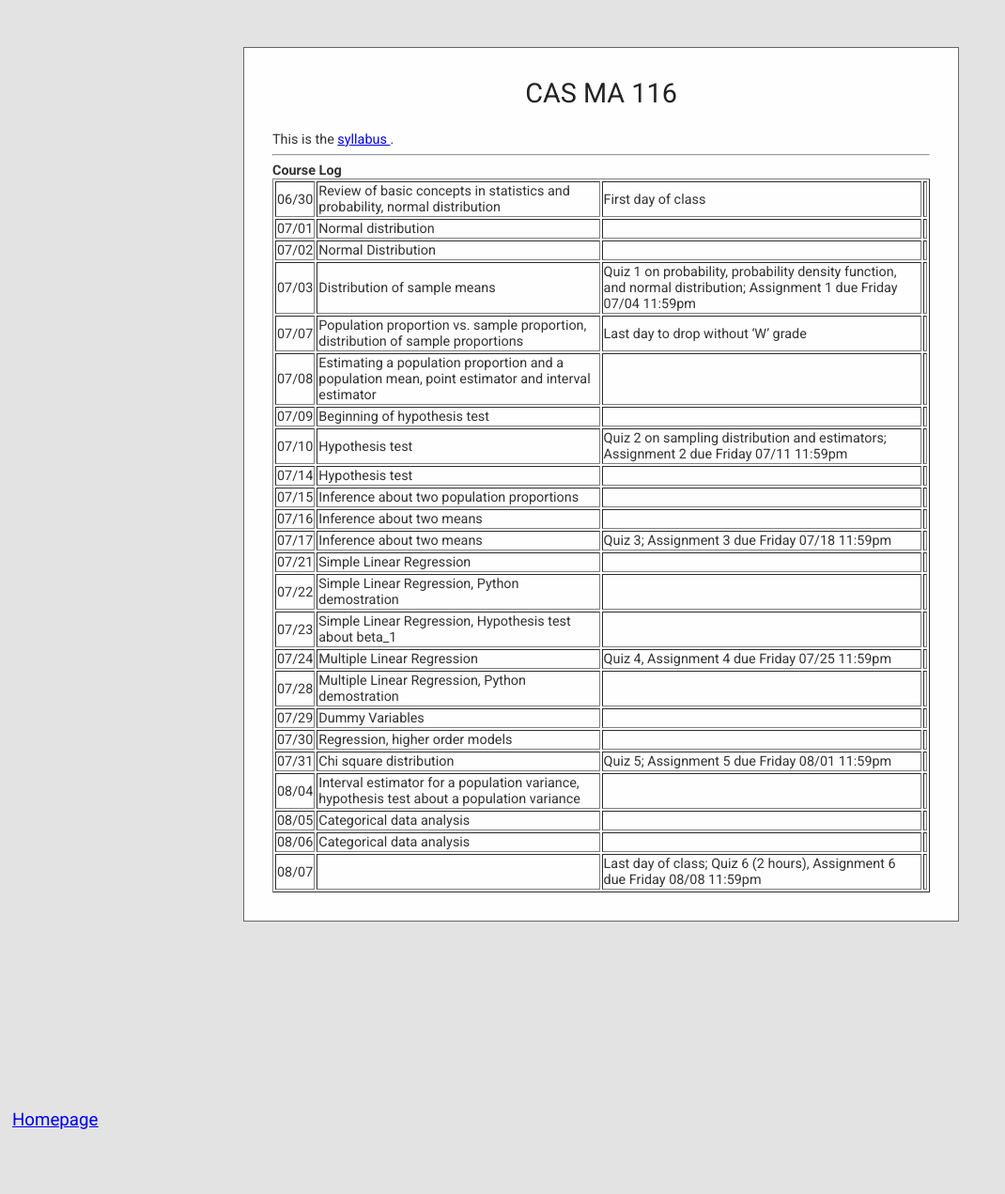
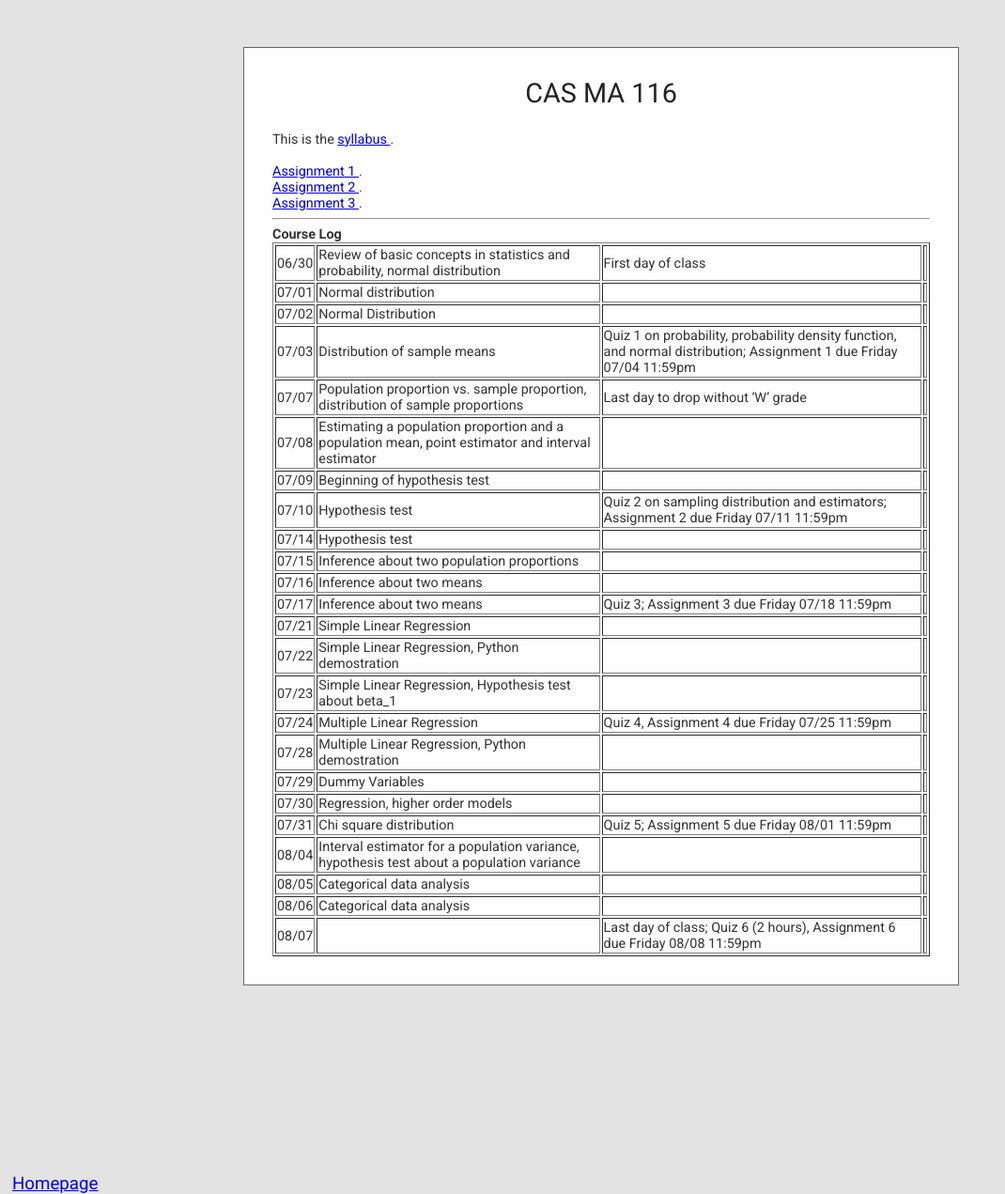
Before and after one commit to cesail/cesail.github.io, a Jekyll site: the page built from courses/25s2ma116/index.html, in a window 1280 px wide. Shown: the whole page at 94% size, without its empty margins (0-1070 px from the left). Built offline with Jekyll 4.4.1, drawn with Linux system fonts in a browser that asks for light colours; some web fonts are replaced; a script that is not in the unit is left out; before the commit the page ends 1203 px from its top, so only the background shows below that.

Commit message:
Update index.html

```diff
--- a/courses/25s2ma116/index.html
+++ b/courses/25s2ma116/index.html
@@ -63,7 +63,10 @@
       <h1 id="coursetitle">  CAS MA 116  </h1>
 
     This is the <a href="Syllabus.pdf"> syllabus </a>.<br>
-
+        <br>
+        <a href="A1.pdf"> Assignment 1 </a>.<br>
+          <a href="A2.pdf"> Assignment 2 </a>.<br>
+          <a href="A3.pdf"> Assignment 3 </a>.<br>
 
 
 
```
